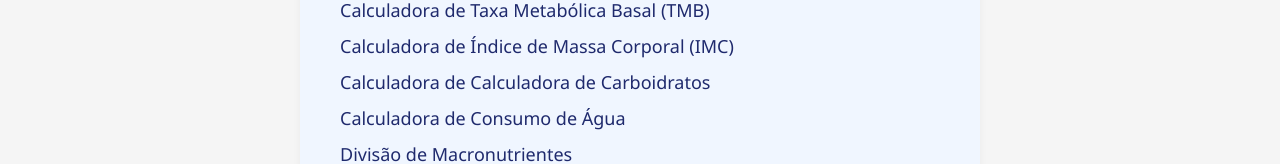
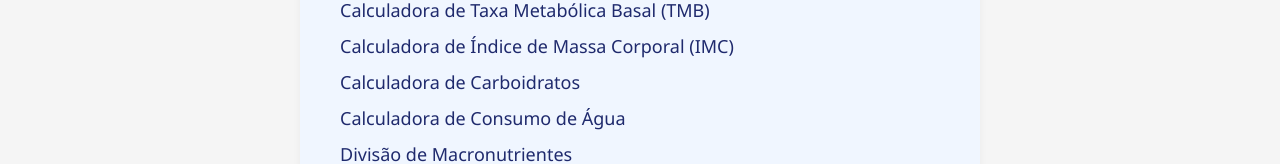
Before and after one commit to rene-coelho/portal-calculadoras, a website: page public/index.html in a window 1280 px wide. Shown: the part 381-545 px from the top of the page. Drawn offline with Linux system fonts and the light colour scheme.

Commit message:
Renomeando pastas e atualizando links no index

```diff
--- a/public/index.html
+++ b/public/index.html
@@ -81,7 +81,7 @@
       <a href="/gasto-energetico-diario/">Calculadora de Gasto Energético Diário (GET)</a>
       <a href="/taxa-metabolica-basal/">Calculadora de Taxa Metabólica Basal (TMB)</a>
       <a href="/imc/">Calculadora de Índice de Massa Corporal (IMC)</a>
-      <a href="/calculadora-de-carboidratos/">Calculadora de Calculadora de Carboidratos</a>
+      <a href="/calculadora-de-carboidratos/">Calculadora de Carboidratos</a>
       <a href="/agua/">Calculadora de Consumo de Água</a>
       <a href="/refeicoes/">Divisão de Macronutrientes</a>
     </div>
```
Also changed, not shown: public/calculadora-de-carboidratos/index.html (renamed from public/proteinas/index.html), public/gasto-energetico-diario/index.html (renamed from public/calorias/index.html), public/gordura-corporal/index.html (renamed from public/gorduras/index.html), public/macronutrientes/index.html (renamed from public/carboidratos/index.html), public/taxa-metabolica-basal/index.html (renamed from public/tmb/index.html).
